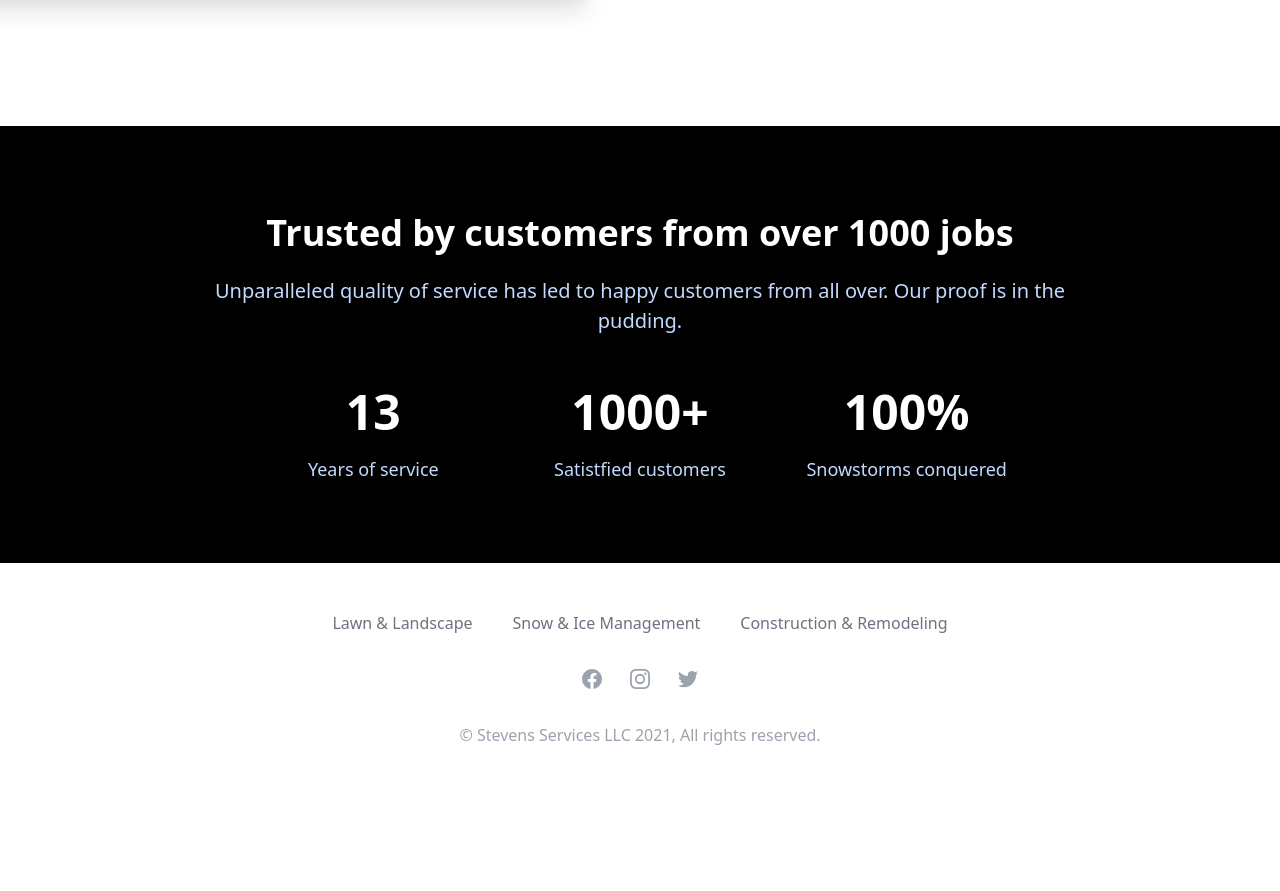
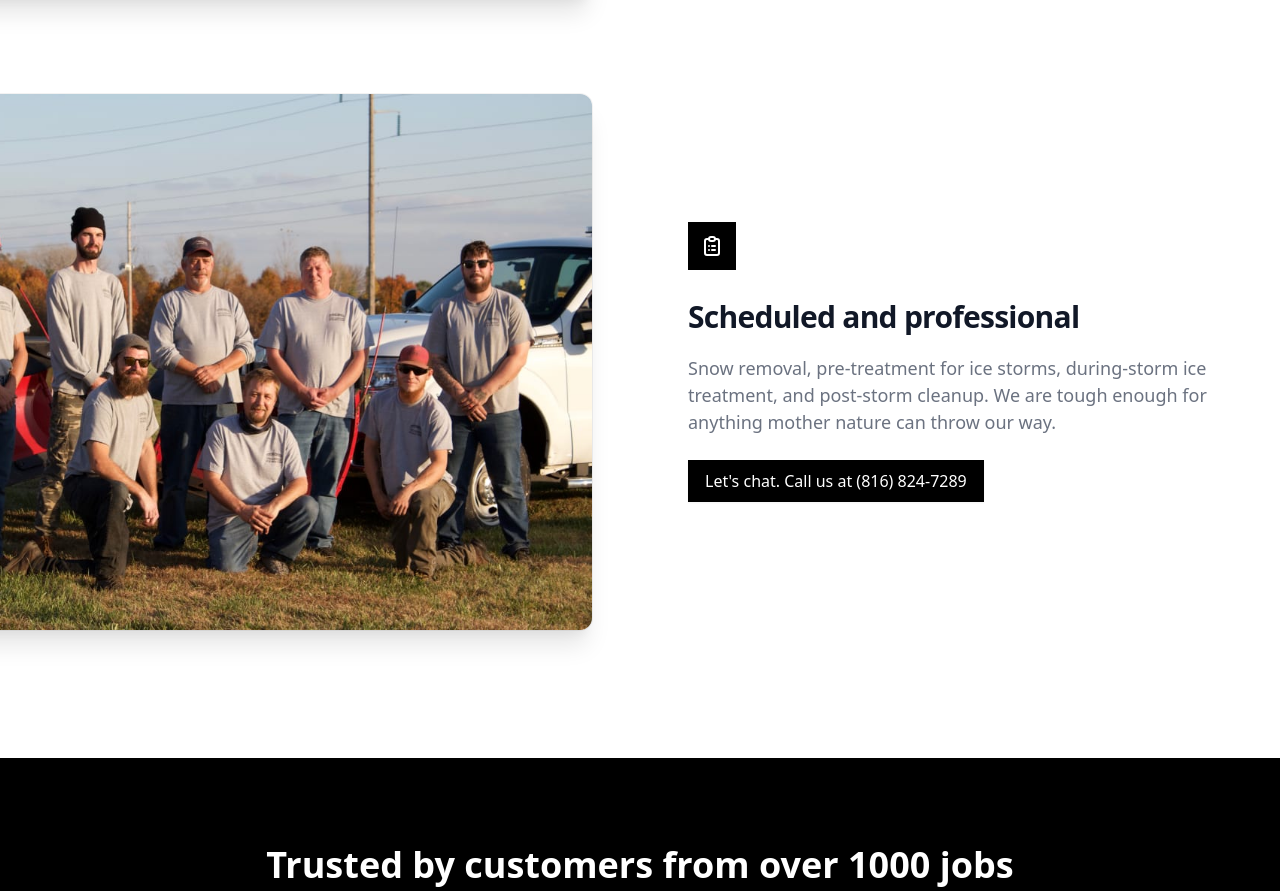
Before and after one commit to thinkjrs/stevens-services, a Next.js app: page / in a window 1280 px wide. Shown: the part 2058-2949 px from the top of the page. Before the commit the page ends 2853 px from the top, so only its background shows below. Built offline with nearby package versions, Linux system fonts and the light colour scheme; what @tailwindcss/typography would draw is missing.

Commit message:
:sparkles: add snowIce section

```diff
--- a/components/Feature/Feature.jsx
+++ b/components/Feature/Feature.jsx
@@ -1,4 +1,8 @@
-import { InboxIcon, SparklesIcon } from '@heroicons/react/outline';
+import {
+  InboxIcon,
+  SparklesIcon,
+  ClipboardListIcon,
+} from '@heroicons/react/outline';
 
 const featureContent = {
   sectionTitle: `Call us. Then relax and sit back.`,
@@ -12,6 +16,12 @@ const featureContent = {
     'New exterior deck construction by the Stevens Services team.',
   constructionTitle: 'No job is too big or small',
   constructionDescription: `We've seen it all and have the expertise to handle anything you can throw our way. We work with individuals, small businesses, large enterprises, and churches throughout the Grerater Kansas City area.`,
+  snowIceTitle: 'Scheduled and professional',
+  snowIceDescription:
+    'Snow removal, pre-treatment for ice storms, during-storm ice treatment, and post-storm cleanup. We are tough enough for anything mother nature can throw our way.',
+  snowIceSrc: '/images/IMG_2411A_yctcla.jpg',
+  snowIceAlt:
+    'Our team has the tools, resources and experience to get handle any storm for any property.',
   testimonialSrc: '',
   testimonialAlt: '',
   testimonialName: 'Marcia Hill, Digital Marketing Manager',
@@ -130,6 +140,50 @@ export default function Feature() {
           </div>
         </div>
       </div>
+      <div className="mt-24">
+        <div className="lg:mx-auto lg:max-w-7xl lg:px-8 lg:grid lg:grid-cols-2 lg:grid-flow-col-dense lg:gap-24">
+          <div className="px-4 max-w-xl mx-auto sm:px-6 lg:py-32 lg:max-w-none lg:mx-0 lg:px-0 lg:col-start-2">
+            <div>
+              <div>
+                <span
+                  id="snow-ice"
+                  className="h-12 w-12 rounded-md flex items-center justify-center bg-black"
+                >
+                  <ClipboardListIcon
+                    className="h-6 w-6 text-white"
+                    aria-hidden="true"
+                  />
+                </span>
+              </div>
+              <div className="mt-6">
+                <h2 className="text-3xl font-extrabold tracking-tight text-gray-900">
+                  {featureContent?.snowIceTitle}
+                </h2>
+                <p className="mt-4 text-lg text-gray-500">
+                  {featureContent?.snowIceDescription}
+                </p>
+                <div className="mt-6">
+                  <a
+                    href={featureContent?.sectionButtonSrc}
+                    className="inline-flex px-4 py-2 border border-transparent text-base font-medium rounded-md shadow-sm text-white bg-black hover:text-black hover:bg-gray-300"
+                  >
+                    {featureContent?.sectionButtonText}
+                  </a>
+                </div>
+              </div>
+            </div>
+          </div>
+          <div className="mt-12 sm:mt-16 lg:mt-0 lg:col-start-1">
+            <div className="pr-4 -ml-48 sm:pr-6 md:-ml-16 lg:px-0 lg:m-0 lg:relative lg:h-full">
+              <img
+                className="w-full rounded-xl shadow-xl ring-1 ring-black ring-opacity-5 lg:absolute lg:right-0 lg:h-full lg:w-auto lg:max-w-none"
+                src={featureContent?.snowIceSrc}
+                alt={featureContent?.snowIceAlt}
+              />
+            </div>
+          </div>
+        </div>
+      </div>
     </div>
   );
 }
```
